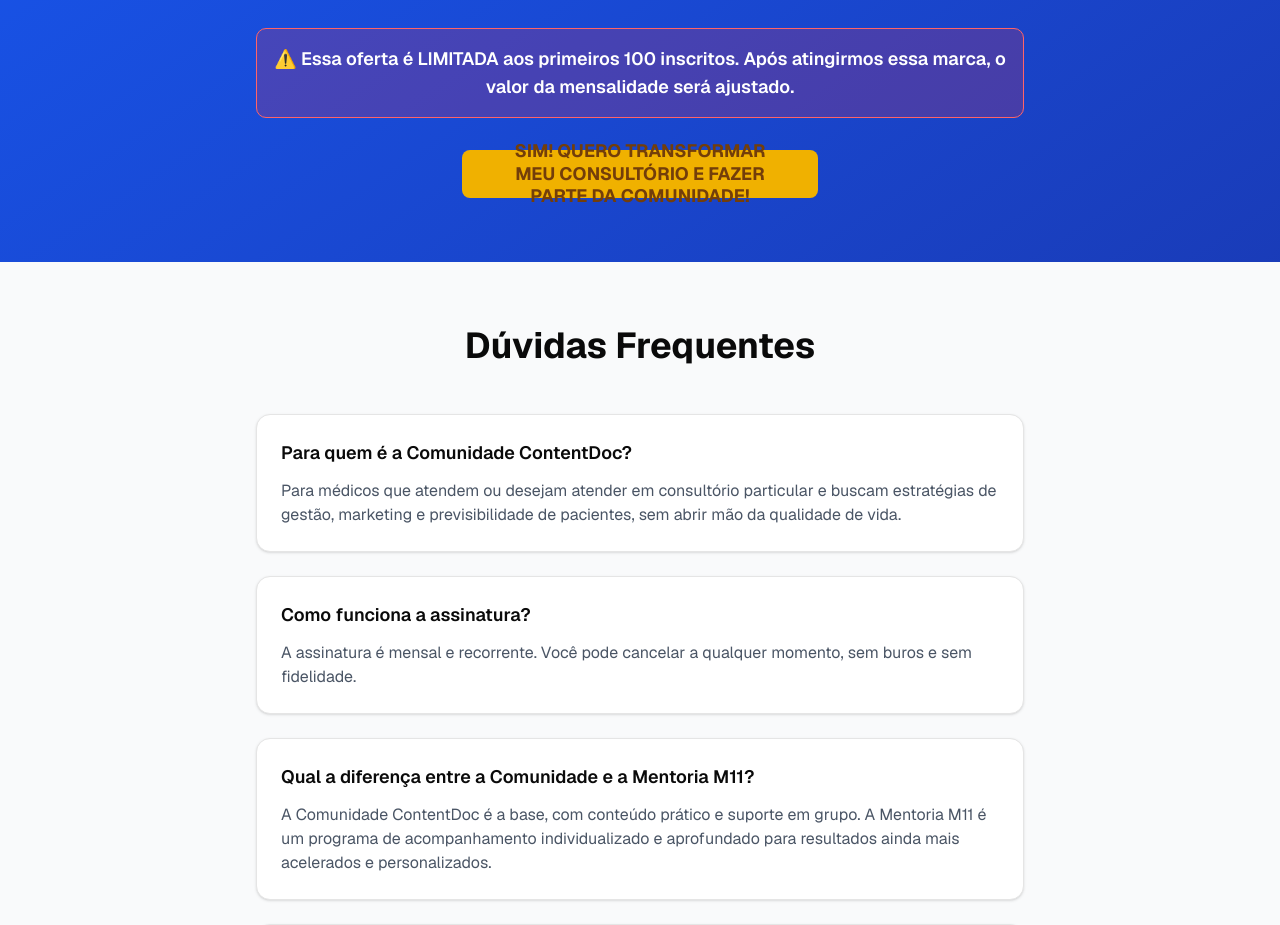
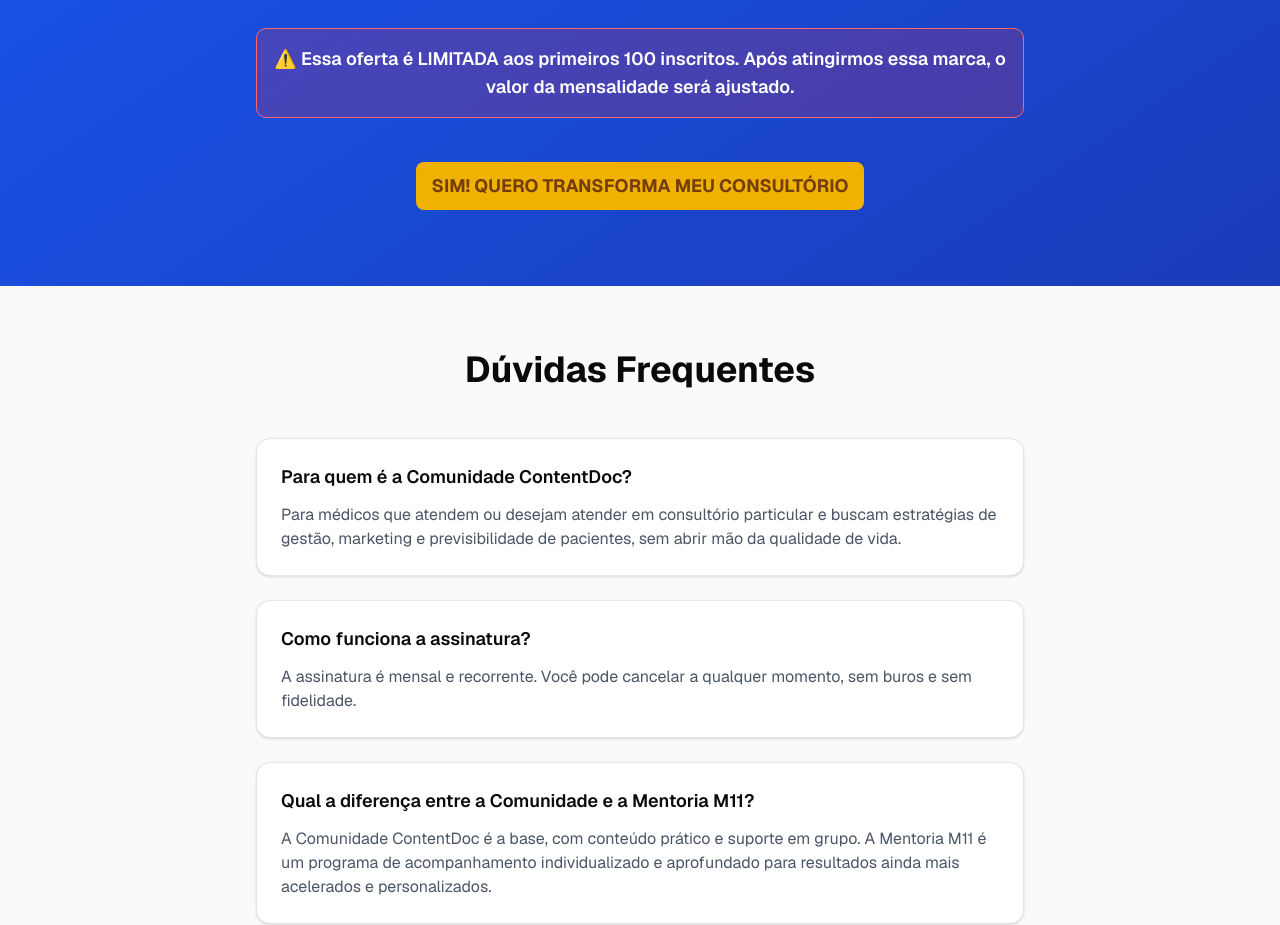
Before and after one commit to sylan-dev/v0-pages, a Next.js app: page / in a window 1280 px wide. Shown: the part 4400-5325 px from the top of the page. Built offline with nearby package versions, Linux system fonts and the light colour scheme.

Commit message:
fix: add padding to CTA button texts
Improve button text spacing for better readability.

Co-authored-by: null <215573984+sylan-dev@users.noreply.github.com>

```diff
--- a/app/page.tsx
+++ b/app/page.tsx
@@ -274,18 +274,14 @@ export default function SalesPage() {
               </p>
             </div>
 
-            <div className="flex justify-center">
+            <div className="flex justify-center px-3 py-3">
               <Button
                 size="lg"
                 className="bg-yellow-500 hover:bg-yellow-600 text-yellow-900 text-sm sm:text-base lg:text-lg px-6 sm:px-8 lg:px-10 py-4 sm:py-5 lg:py-6 font-bold max-w-xs sm:max-w-sm lg:max-w-md leading-tight"
                 onClick={() => handleCTAClick("Garantir Vaga R$ 9,90", "Pricing Principal")}
               >
-                <span className="text-center block px-3 py-2">
-                  SIM! QUERO TRANSFORMAR
-                  <br />
-                  MEU CONSULTÓRIO E FAZER
-                  <br />
-                  PARTE DA COMUNIDADE!
+                <span className="text-center block px-3 leading-7 py-3 my-0 mx-0">
+                  SIM! QUERO TRANSFORMA MEU CONSULTÓRIO
                 </span>
               </Button>
             </div>
```
